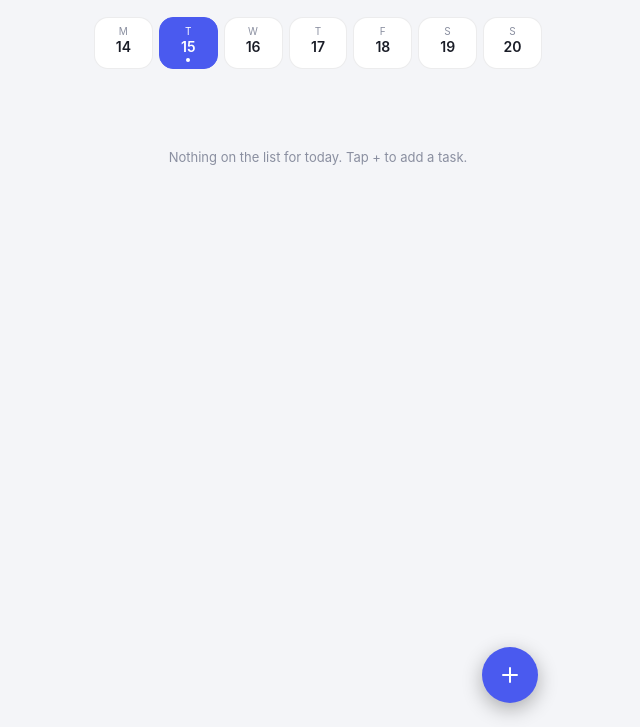
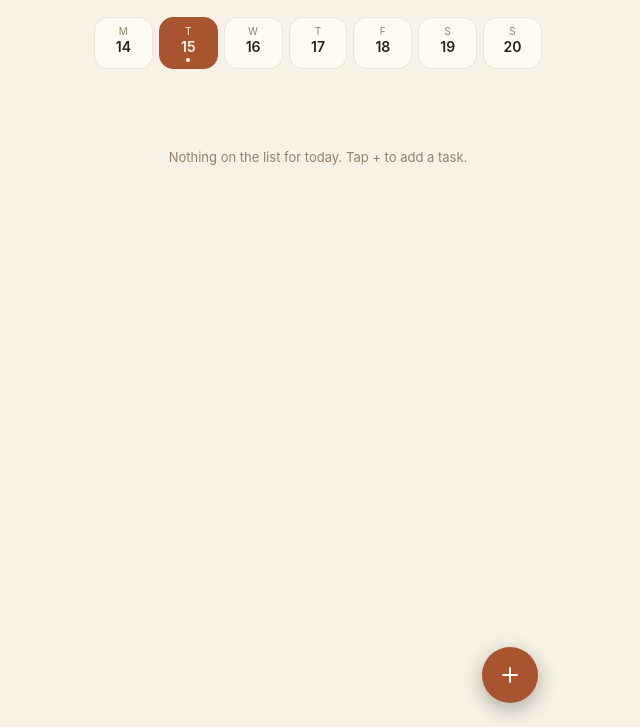
Before and after one commit to leithatia/tend, a plain HTML site: page index.html in a window 1280 px wide. Shown: the part 73-800 px from the top of the page, without its empty margins (322-962 px from the left). Drawn offline with Linux system fonts and the light colour scheme.

Commit message:
Retheme to a warm/earthy palette
Replaces the indigo-on-blue-black theme with a warm terracotta accent
on a brown-black background (dark, still the default) and a cream/
parchment light variant. Category tag tints move from blue/purple/
green/orange/pink/gray to sage/mauve/olive/amber/terracotta/stone —
same slots (categories.js is untouched), just recolored to stay in the
warm family. Danger stays a distinct brick red so delete actions don't
read as the accent color. App icons and the manifest/meta theme-color
(status bar, PWA splash) now match.

Co-Authored-By: Claude Sonnet 5 <noreply@anthropic.com>

```diff
--- a/css/styles.css
+++ b/css/styles.css
@@ -1,39 +1,45 @@
 :root {
   color-scheme: dark;
 
-  --bg: #0b0d12;
-  --surface-1: #12151c;
-  --surface-2: #1a1e27;
-  --surface-3: #232836;
-  --border: rgba(255, 255, 255, 0.09);
-  --border-accent: #5b6cff;
-  --border-danger: rgba(240, 90, 90, 0.5);
+  --bg: #16110c;
+  --surface-1: #1d1712;
+  --surface-2: #251e16;
+  --surface-3: #2f261b;
+  --border: rgba(255, 240, 220, 0.08);
+  --border-accent: #c1683f;
+  --border-danger: rgba(200, 90, 70, 0.5);
 
-  --text-primary: #f2f3f7;
-  --text-secondary: #a2a8ba;
-  --text-muted: #6b7182;
-  --text-danger: #ff8080;
-  --on-accent: #ffffff;
-  --on-danger: #ffffff;
+  --text-primary: #f5ece0;
+  --text-secondary: #b7a893;
+  --text-muted: #8a7a67;
+  --text-danger: #ff9478;
+  --on-accent: #fff8f0;
+  --on-danger: #fff8f0;
 
-  --fill-accent: #5b6cff;
-  --fill-secondary: #2a2f3d;
-  --fill-danger: #d84a4a;
+  --fill-accent: #c1683f;
+  --fill-secondary: #3a2f22;
+  --fill-danger: #b8453a;
 
-  --bg-tint-blue: rgba(91, 140, 255, 0.16);
-  --text-tint-blue: #8fb4ff;
-  --bg-tint-purple: rgba(160, 110, 255, 0.16);
-  --text-tint-purple: #c3a4ff;
-  --bg-tint-green: rgba(80, 200, 140, 0.16);
-  --text-tint-green: #7fe0b6;
-  --bg-tint-orange: rgba(255, 160, 70, 0.16);
-  --text-tint-orange: #ffbd80;
-  --bg-tint-pink: rgba(255, 110, 160, 0.16);
-  --text-tint-pink: #ff9dc0;
-  --bg-tint-gray: rgba(160, 170, 190, 0.16);
-  --text-tint-gray: #b7bdcc;
+  /* Sage */
+  --bg-tint-blue: rgba(146, 168, 110, 0.18);
+  --text-tint-blue: #b7d18f;
+  /* Dusty mauve */
+  --bg-tint-purple: rgba(160, 105, 115, 0.18);
+  --text-tint-purple: #dba9b3;
+  /* Olive */
+  --bg-tint-green: rgba(150, 155, 80, 0.18);
+  --text-tint-green: #c7cd8e;
+  /* Amber */
+  --bg-tint-orange: rgba(213, 155, 60, 0.2);
+  --text-tint-orange: #f0c279;
+  /* Terracotta */
+  --bg-tint-pink: rgba(196, 114, 78, 0.2);
+  --text-tint-pink: #eaab88;
+  /* Warm stone */
+  --bg-tint-gray: rgba(163, 146, 122, 0.18);
+  --text-tint-gray: #cabda5;
 
-  --shadow-sheet: 0 -8px 30px rgba(0, 0, 0, 0.35);
+  --shadow-sheet: 0 -8px 30px rgba(0, 0, 0, 0.4);
   --radius-lg: 16px;
   --radius-md: 12px;
   --radius-sm: 8px;
@@ -42,35 +48,41 @@
 @media (prefers-color-scheme: light) {
   :root {
     color-scheme: light;
-    --bg: #f4f5f8;
-    --surface-1: #ffffff;
-    --surface-2: #ffffff;
-    --surface-3: #f0f1f5;
-    --border: rgba(20, 22, 30, 0.08);
-    --border-accent: #4a5aef;
-    --border-danger: rgba(200, 60, 60, 0.4);
+    --bg: #f7f1e6;
+    --surface-1: #fffaf2;
+    --surface-2: #fffaf2;
+    --surface-3: #efe3cf;
+    --border: rgba(60, 40, 20, 0.1);
+    --border-accent: #a8542f;
+    --border-danger: rgba(170, 60, 45, 0.4);
 
-    --text-primary: #1a1d27;
-    --text-secondary: #5a5f70;
-    --text-muted: #8a8fa0;
-    --text-danger: #c23a3a;
+    --text-primary: #2b2015;
+    --text-secondary: #6b5a45;
+    --text-muted: #948269;
+    --text-danger: #a3392b;
 
-    --fill-accent: #4a5aef;
-    --fill-secondary: #eceef4;
-    --fill-danger: #d84a4a;
+    --fill-accent: #a8542f;
+    --fill-secondary: #ece0c9;
+    --fill-danger: #a3392b;
 
-    --bg-tint-blue: rgba(74, 110, 235, 0.1);
-    --text-tint-blue: #3a54c8;
-    --bg-tint-purple: rgba(140, 90, 235, 0.1);
-    --text-tint-purple: #7c4fd6;
-    --bg-tint-green: rgba(40, 160, 110, 0.12);
-    --text-tint-green: #1f8f63;
-    --bg-tint-orange: rgba(230, 130, 40, 0.12);
-    --text-tint-orange: #b8650f;
-    --bg-tint-pink: rgba(230, 80, 140, 0.12);
-    --text-tint-pink: #c23a72;
-    --bg-tint-gray: rgba(90, 95, 112, 0.1);
-    --text-tint-gray: #565b6c;
+    /* Sage */
+    --bg-tint-blue: rgba(112, 142, 78, 0.14);
+    --text-tint-blue: #52672e;
+    /* Dusty mauve */
+    --bg-tint-purple: rgba(150, 88, 98, 0.14);
+    --text-tint-purple: #834552;
+    /* Olive */
+    --bg-tint-green: rgba(140, 140, 66, 0.16);
+    --text-tint-green: #66661f;
+    /* Amber */
+    --bg-tint-orange: rgba(198, 138, 35, 0.18);
+    --text-tint-orange: #855c0d;
+    /* Terracotta */
+    --bg-tint-pink: rgba(178, 98, 66, 0.16);
+    --text-tint-pink: #874626;
+    /* Warm stone */
+    --bg-tint-gray: rgba(138, 116, 90, 0.16);
+    --text-tint-gray: #6b5a45;
 
     --shadow-sheet: 0 -8px 30px rgba(0, 0, 0, 0.12);
   }
--- a/index.html
+++ b/index.html
@@ -4,7 +4,7 @@
 <meta charset="UTF-8" />
 <meta name="viewport" content="width=device-width, initial-scale=1, viewport-fit=cover" />
 <title>Daily Planner</title>
-<meta name="theme-color" content="#0b0d12" />
+<meta name="theme-color" content="#16110c" />
 <link rel="manifest" href="manifest.json" />
 <link rel="icon" href="icons/icon-192.png" />
 <link rel="apple-touch-icon" href="icons/icon-192.png" />
--- a/service-worker.js
+++ b/service-worker.js
@@ -1,4 +1,4 @@
-const CACHE_NAME = 'daily-planner-v9';
+const CACHE_NAME = 'daily-planner-v10';
 
 const APP_SHELL = [
   './',
```
Also changed, not shown: icons/icon-192.png, icons/icon-512.png, icons/icon-maskable-512.png, manifest.json.
